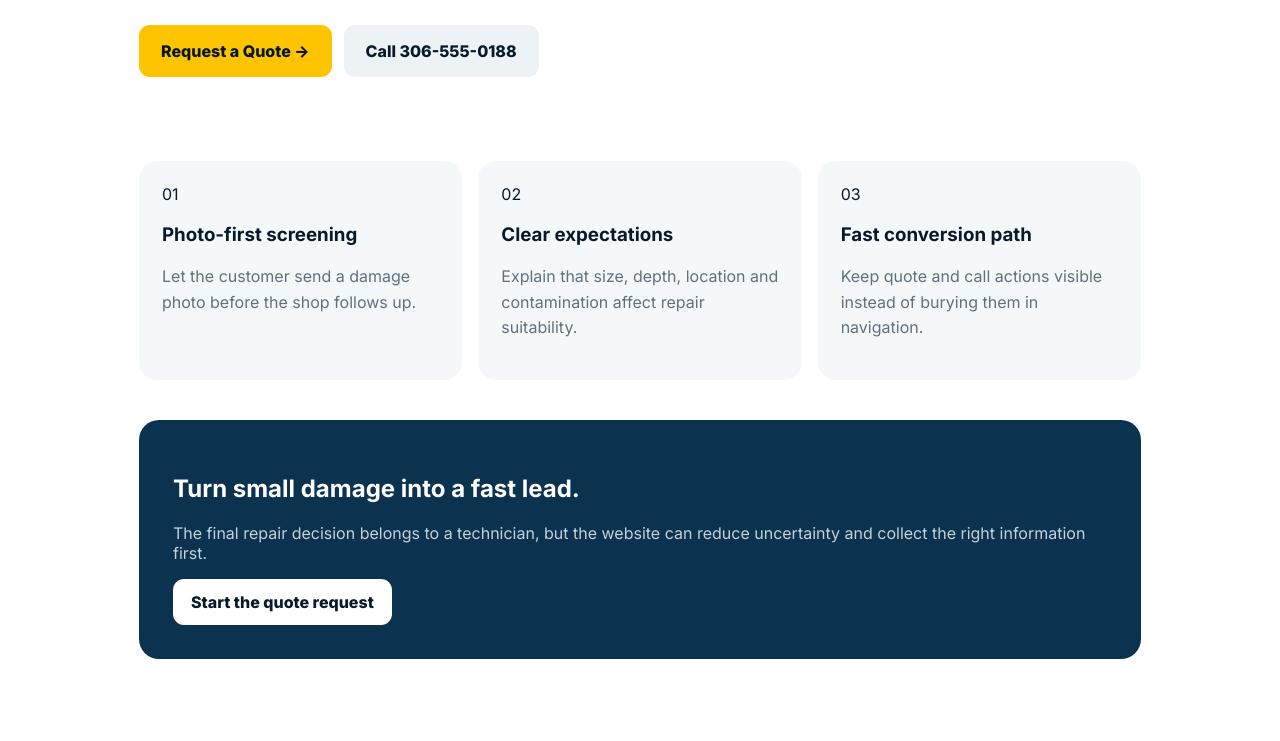
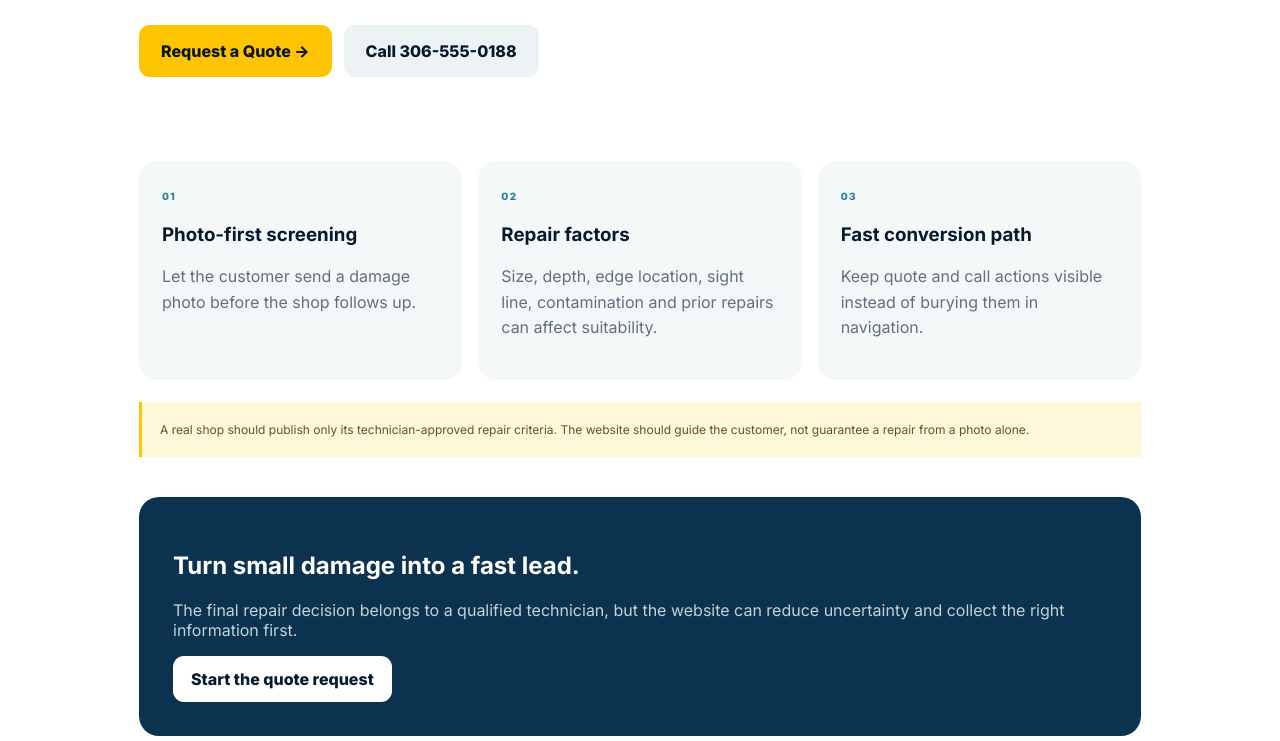
Before and after one commit to gdpclothings-collab/gerald-pangilinan-portfolio, a website: page auto-glass-demo/public/service.html in a window 1280 px wide. Shown: the part 432-1173 px from the top of the page. Drawn offline with Linux system fonts and the light colour scheme.

Commit message:
Refine auto-glass service pages and technical guidance

```diff
--- a/auto-glass-demo/public/service.html
+++ b/auto-glass-demo/public/service.html
@@ -1,27 +1,28 @@
 <!doctype html>
 <html lang="en">
 <head>
-  <meta charset="utf-8"><meta name="viewport" content="width=device-width,initial-scale=1"><meta name="theme-color" content="#07151f">
-  <title>Auto Glass Service | Prairie Auto Glass Demo</title>
+  <meta charset="utf-8"><meta name="viewport" content="width=device-width,initial-scale=1"><meta name="theme-color" content="#071a2c">
+  <meta name="description" content="Prairie Auto Glass portfolio demo service page."><title>Auto Glass Service | Prairie Auto Glass Demo</title>
   <link rel="preconnect" href="https://fonts.googleapis.com"><link rel="preconnect" href="https://fonts.gstatic.com" crossorigin><link href="https://fonts.googleapis.com/css2?family=Inter:wght@400;500;600;700;800&family=Manrope:wght@700;800&display=swap" rel="stylesheet"><link rel="stylesheet" href="styles.css">
 </head>
 <body>
-  <div class="demo-bar">PORTFOLIO CONCEPT • FICTIONAL AUTO-GLASS BUSINESS</div>
+  <div class="demo-bar">PORTFOLIO DEMO • FICTIONAL AUTO-GLASS BUSINESS • SAMPLE CONTENT ONLY</div>
   <main class="service-page">
-    <a class="back" href="index.html">← Back to demo</a>
+    <a class="back" href="index.html">← Back to Prairie Auto Glass demo</a>
     <section class="service-hero"><span class="eyebrow dark" id="kicker">AUTO GLASS SERVICE</span><h1 id="title">Windshield Service</h1><p id="intro"></p><div class="actions"><a class="button large" href="index.html#quote">Request a Quote →</a><a class="button secondary large" href="tel:+13065550188">Call 306-555-0188</a></div></section>
     <section class="service-grid" id="points"></section>
+    <div class="service-note" id="note"></div>
     <section class="service-cta"><h2 id="ctaTitle"></h2><p id="ctaText"></p><a class="button light" href="index.html#quote">Start the quote request</a></section>
   </main>
   <script>
   const data={
-    repair:{k:'WINDSHIELD REPAIR',t:'Rock-chip repair should feel simple.',i:'A focused service page can explain which damage may be repairable, encourage customers to act before a chip spreads, and move them directly into a useful quote request.',p:[['Photo-first screening','Let the customer send a damage photo before the shop follows up.'],['Clear expectations','Explain that size, depth, location and contamination affect repair suitability.'],['Fast conversion path','Keep quote and call actions visible instead of burying them in navigation.']],ct:'Turn small damage into a fast lead.',cx:'The final repair decision belongs to a technician, but the website can reduce uncertainty and collect the right information first.'},
-    replacement:{k:'WINDSHIELD REPLACEMENT',t:'Replacement pages should build confidence.',i:'Customers want to know what affects the quote, whether their vehicle has cameras or sensors, and what happens after installation.',p:[['Vehicle-specific quoting','Year, make, model and glass location help identify the correct windshield.'],['Installation confidence','Use verified client language around glass options, urethane, primers, warranty and safe drive-away time.'],['ADAS awareness','Flag camera-equipped vehicles early so calibration is part of the conversation.']],ct:'Make the replacement process easy to understand.',cx:'A strong page answers the major questions before the customer calls and gives the shop better lead information.'},
-    mobile:{k:'MOBILE AUTO GLASS',t:'Bring the service option to the customer.',i:'Mobile-service customers need quick confirmation that their location and job may be eligible, plus clear expectations around weather and workspace requirements.',p:[['Service area','Show the actual cities and radius the shop serves.'],['Home or workplace','Make mobile service a first-class option in the quote flow.'],['Eligibility guidance','Explain that weather, workspace and service type may affect mobile availability.']],ct:'Make mobile service visible from the first screen.',cx:'For shops that offer mobile work, convenience can be a major conversion advantage when the website makes it obvious.'},
-    adas:{k:'ADAS CALIBRATION',t:'Explain camera calibration without the jargon.',i:'Modern windshields may interact with forward-facing cameras and driver-assistance systems. A dedicated page helps customers understand why calibration may be discussed after replacement.',p:[['Camera-equipped vehicles','Explain where the camera is typically located and why the windshield matters.'],['Vehicle-specific procedure','Avoid blanket claims; calibration requirements vary by vehicle and repair procedure.'],['Documentation','A real shop can explain its verified calibration process and records.']],ct:'Turn a technical topic into customer confidence.',cx:'The website should educate without pretending every vehicle follows the same calibration procedure.'},
-    insurance:{k:'INSURANCE ASSISTANCE',t:'Help with claims without over-collecting data.',i:'The public website can explain the shop’s insurance process and ask whether a claim may be involved without requesting unnecessary sensitive policy information.',p:[['Simple first question','Ask whether insurance may be involved: yes, no or not sure.'],['Explain the process','Use the client’s verified claim and direct-billing workflow.'],['Protect customer data','Move sensitive details into the shop’s approved secure process when necessary.']],ct:'Make insurance guidance helpful, not invasive.',cx:'This demo deliberately keeps policy numbers and other sensitive information out of the public lead form.'}
+    repair:{k:'WINDSHIELD REPAIR',t:'Rock-chip repair should feel simple.',i:'A focused service page can explain which damage may be repairable, encourage customers to act before a chip spreads, and move them directly into a useful quote request.',p:[['Photo-first screening','Let the customer send a damage photo before the shop follows up.'],['Repair factors','Size, depth, edge location, sight line, contamination and prior repairs can affect suitability.'],['Fast conversion path','Keep quote and call actions visible instead of burying them in navigation.']],n:'A real shop should publish only its technician-approved repair criteria. The website should guide the customer, not guarantee a repair from a photo alone.',ct:'Turn small damage into a fast lead.',cx:'The final repair decision belongs to a qualified technician, but the website can reduce uncertainty and collect the right information first.'},
+    replacement:{k:'WINDSHIELD REPLACEMENT',t:'Replacement pages should build confidence.',i:'Customers want to know what affects the quote, whether their vehicle has cameras or sensors, and what happens after installation.',p:[['Vehicle & VIN','Year, make, model and sometimes VIN help identify acoustic glass, camera brackets, heating, HUD and other options.'],['Glass & installation','Use the shop’s verified language for OEM/aftermarket choices, primers, urethane, moldings, warranty and safe drive-away guidance.'],['ADAS awareness','Flag camera-equipped vehicles early so calibration requirements are part of the conversation.']],n:'Calibration requirements, glass options and cure times vary by vehicle and shop procedure. A production site should use verified shop-specific information.',ct:'Make the replacement process easy to understand.',cx:'A strong page answers the major questions before the customer calls and gives the shop better lead information.'},
+    mobile:{k:'MOBILE AUTO GLASS',t:'Bring the service option to the customer.',i:'Mobile-service customers need quick confirmation that their location and job may be eligible, plus clear expectations around weather and workspace requirements.',p:[['Verified service area','Show the actual cities, radius and travel limitations the shop serves.'],['Home or workplace','Make mobile service a first-class option in the quote flow.'],['Eligibility guidance','Explain that weather, safe workspace, calibration needs and service type can affect mobile availability.']],n:'Mobile availability should never be promised automatically. The shop can confirm eligibility after reviewing the vehicle, location and job requirements.',ct:'Make mobile service visible from the first screen.',cx:'For shops that offer mobile work, convenience can be a major conversion advantage when the website makes it obvious.'},
+    adas:{k:'ADAS CALIBRATION',t:'Explain camera calibration without the jargon.',i:'Modern windshields may interact with forward-facing cameras and driver-assistance systems. A dedicated page helps customers understand why calibration may be discussed after replacement.',p:[['Camera-equipped vehicles','Explain where a forward-facing camera is commonly mounted and why the windshield can be part of the system.'],['Vehicle-specific procedure','Static, dynamic or combined procedures can vary by make/model and repair information.'],['Documentation','A real shop can explain its verified calibration capability, equipment, sublet process and records.']],n:'Do not imply that every windshield replacement needs the same calibration process. Production copy should match OEM/service information and the shop’s actual capability.',ct:'Turn a technical topic into customer confidence.',cx:'The website should educate without pretending every vehicle follows the same calibration procedure.'},
+    insurance:{k:'INSURANCE ASSISTANCE',t:'Help with claims without over-collecting data.',i:'The public website can explain the shop’s insurance process and ask whether a claim may be involved without requesting unnecessary sensitive policy information.',p:[['Simple first question','Ask whether insurance may be involved: yes, no or not sure.'],['Explain the workflow','Use the client’s verified direct-billing, deductible and claim-contact process.'],['Protect customer data','Move policy numbers and other sensitive details into the shop’s approved secure process when necessary.']],n:'Insurance programs and direct-billing arrangements vary. A real client page should name only insurers/programs the shop actually supports.',ct:'Make insurance guidance helpful, not invasive.',cx:'This demo deliberately keeps policy numbers and other sensitive information out of the public lead form.'}
   };
-  const key=new URLSearchParams(location.search).get('type')||'repair',d=data[key]||data.repair;document.title=d.t+' | Prairie Auto Glass Demo';document.querySelector('#kicker').textContent=d.k;document.querySelector('#title').textContent=d.t;document.querySelector('#intro').textContent=d.i;document.querySelector('#ctaTitle').textContent=d.ct;document.querySelector('#ctaText').textContent=d.cx;document.querySelector('#points').innerHTML=d.p.map((x,i)=>`<article><span>0${i+1}</span><h3>${x[0]}</h3><p>${x[1]}</p></article>`).join('');
+  const key=new URLSearchParams(location.search).get('type')||'repair',d=data[key]||data.repair;document.title=d.t+' | Prairie Auto Glass Demo';document.querySelector('#kicker').textContent=d.k;document.querySelector('#title').textContent=d.t;document.querySelector('#intro').textContent=d.i;document.querySelector('#ctaTitle').textContent=d.ct;document.querySelector('#ctaText').textContent=d.cx;document.querySelector('#note').textContent=d.n;document.querySelector('#points').innerHTML=d.p.map((x,i)=>`<article><span class="eyebrow dark">0${i+1}</span><h3>${x[0]}</h3><p>${x[1]}</p></article>`).join('');
   </script>
 </body>
 </html>
```
